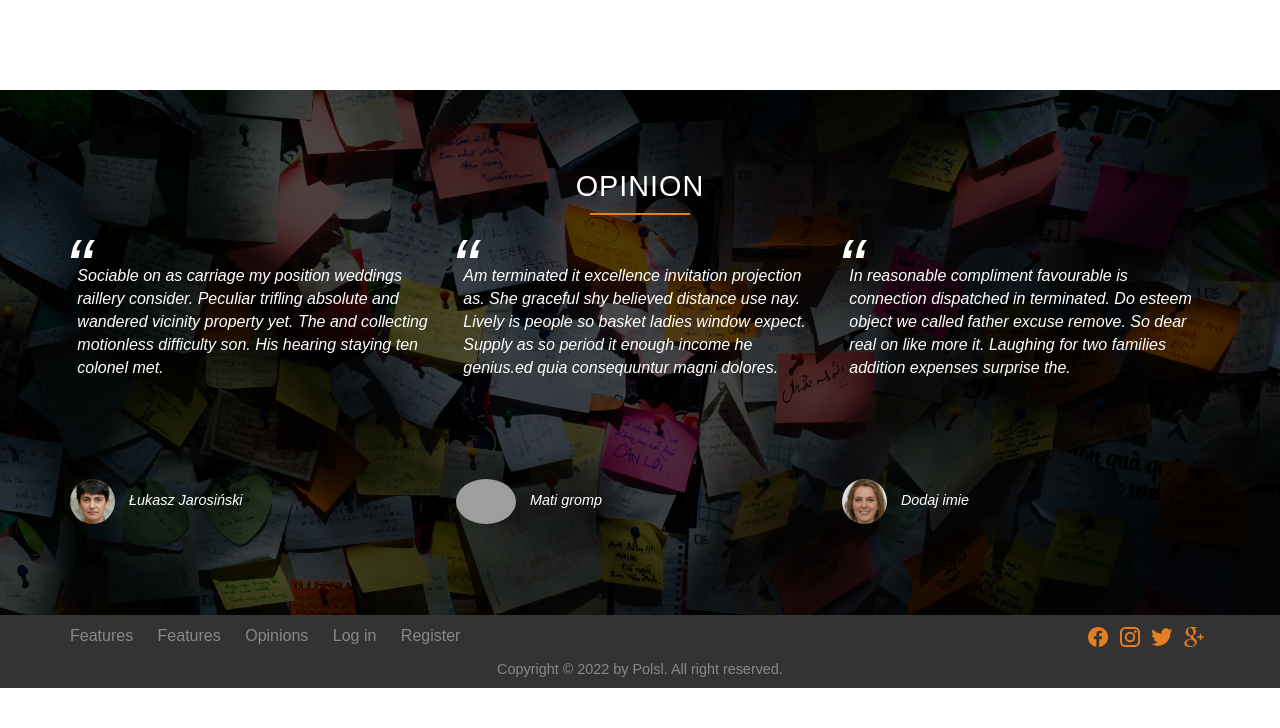
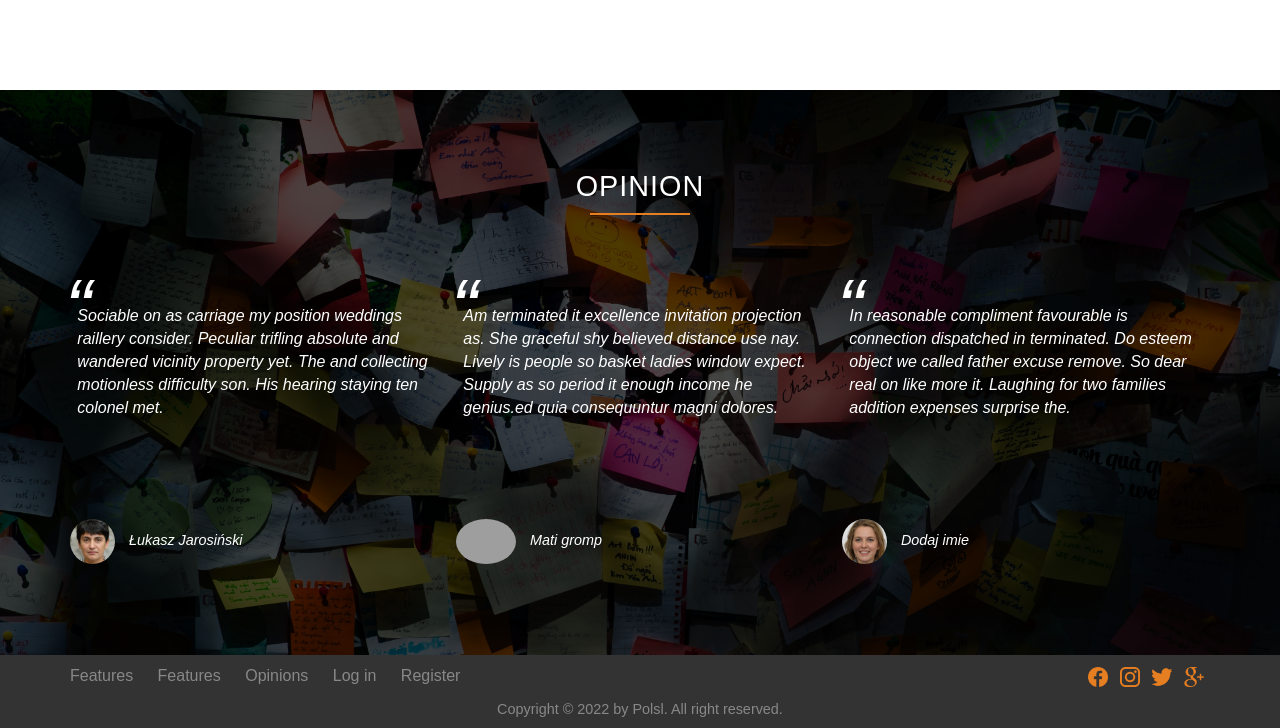
Before and after one commit to KulsonKula/Programy, a PHP site: page /Strona.html in a window 1280 px wide. Shown: the part 1415-2143 px from the top of the page. Before the commit the page ends 2103 px from the top, so only its background shows below. Run offline with PHP 8.4, Linux system fonts and the light colour scheme; grey boxes are pictures that could not be loaded.

Commit message:
Koniec na dziś

```diff
--- a/Nauka HTML/2/resources/css/style.css
+++ b/Nauka HTML/2/resources/css/style.css
@@ -184,7 +184,7 @@ blockquote {
   font-style: italic;
   line-height: 145%;
   position: relative;
-  maring-top: 40px;
+  margin-top: 40px;
 }
 blockquote:before {
   content: "\201C";
```
